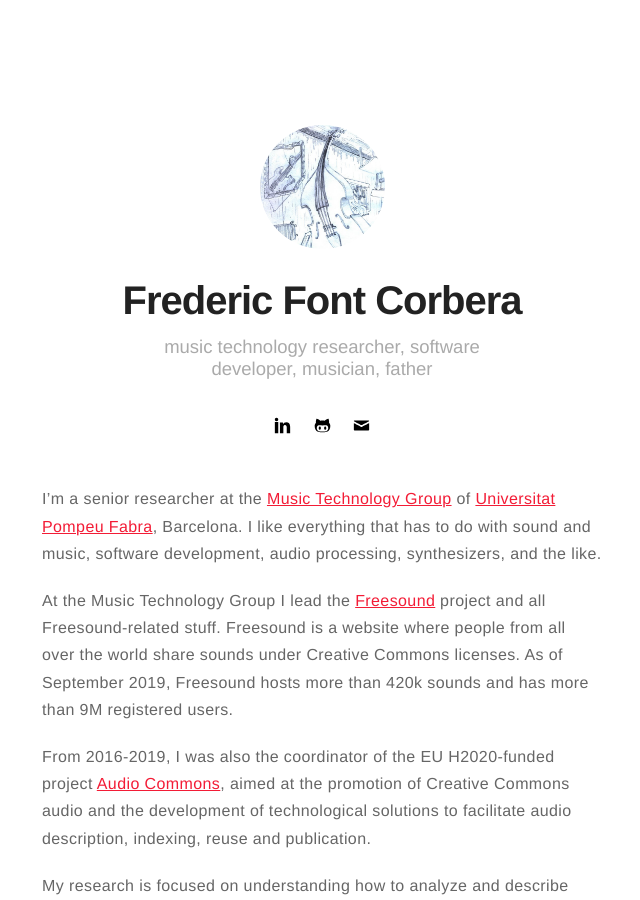
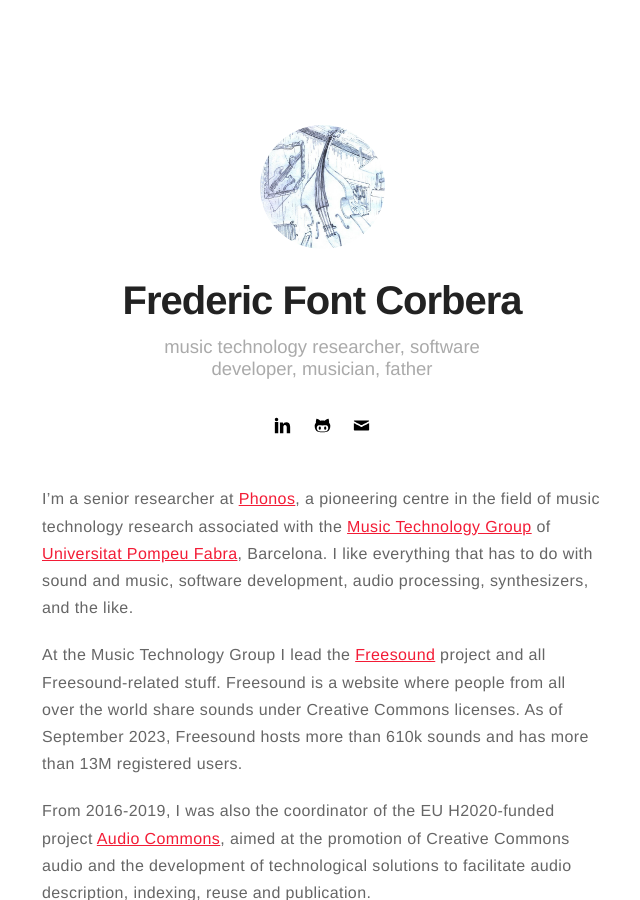
Before and after one commit to ffont/ffont.github.io, a Jekyll site: the page built from index.html, in a window 1280 px wide and 900 px high. Shown: the whole window, without its empty margins (318-958 px from the left). Built offline with Jekyll 4.4.1, drawn with Linux system fonts in a browser that asks for light colours.

Commit message:
Update index.html

```diff
--- a/index.html
+++ b/index.html
@@ -3,9 +3,9 @@
 title: Home
 ---
 
-<p>I’m a senior researcher at the <a href="http://www.mtg.upf.edu">Music Technology Group</a> of <a href="http://www.upf.edu">Universitat Pompeu Fabra</a>, Barcelona. I like everything that has to do with sound and music, software development, audio processing, synthesizers, and the like.</p>
+<p>I’m a senior researcher at <a href="http://phonos.upf.edu">Phonos</a>, a pioneering centre in the field of music technology research associated with the <a href="http://mtg.upf.edu">Music Technology Group</a> of <a href="http://www.upf.edu">Universitat Pompeu Fabra</a>, Barcelona. I like everything that has to do with sound and music, software development, audio processing, synthesizers, and the like.</p>
 
-<p>At the Music Technology Group I lead the <a href="https://freesound.org">Freesound</a> project and all Freesound-related stuff. Freesound is a website where people from all over the world share sounds under Creative Commons licenses. As of September 2019, Freesound hosts more than 420k sounds and has more than 9M registered users.</p>
+<p>At the Music Technology Group I lead the <a href="https://freesound.org">Freesound</a> project and all Freesound-related stuff. Freesound is a website where people from all over the world share sounds under Creative Commons licenses. As of September 2023, Freesound hosts more than 610k sounds and has more than 13M registered users.</p>
 
 <p>From 2016-2019, I was also the coordinator of the EU H2020-funded project <a href="https://www.audiocommons.org">Audio Commons</a>, aimed at the promotion of Creative Commons audio and the development of technological solutions to facilitate audio description, indexing, reuse and publication.</p>
 
```
